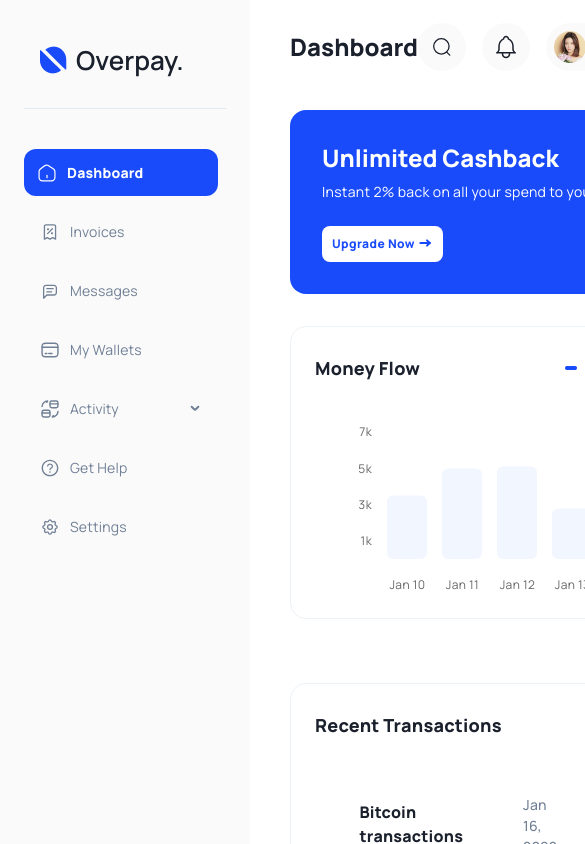
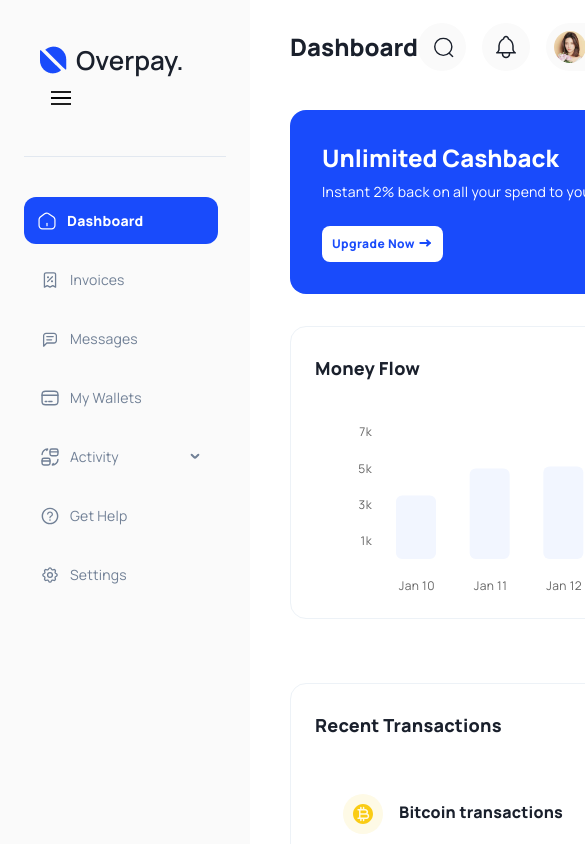
Before and after one commit to DipakGohilSimform/overpay-admin-panel, a React (Vite) app: page /admin/dashboard in a window 390 px wide. Shown: the top 844 px of the page, 585 px wide, since content can reach past the window. Built offline with nearby package versions, Linux system fonts and the light colour scheme.

Commit message:
hamburger WIP

```diff
--- a/src/components/Ant/Table/index.ts
+++ b/src/components/Ant/Table/index.ts
@@ -34,4 +34,11 @@ export const Table = styled(AntTable)`
       background-color: var(--neutral-100);
     }
   }
+  .ant-checkbox-checked .ant-checkbox-inner:after {
+    top: 48%;
+    inset-inline-start: 35%;
+    display: table;
+    width: 6px;
+    height: 10px;
+  }
 `
--- a/src/components/Header/SearchButton/SearchButton.styled.ts
+++ b/src/components/Header/SearchButton/SearchButton.styled.ts
@@ -1,8 +1,11 @@
 import styled from 'styled-components'
-import { Button } from '@/components/Ant'
 
-export const SearchButtonWrapper = styled(Button)`
-  &.ant-btn {
+export const SearchButtonWrapper = styled.button`
+  &.search {
+    position: relative;
+    max-width: 400px;
+    height: 50px;
+    margin: 0 auto;
     height: 48px;
     width: 48px;
     border-radius: 50%;
@@ -10,8 +13,68 @@ export const SearchButtonWrapper = styled(Button)`
     font-size: 24px;
     font-weight: 700;
     background: var(--neutral-60);
-    &.ant-btn-default:not(:disabled):not(.ant-btn-disabled):hover {
+    box-shadow: none;
+    color: var(--neutral-900);
+    &:hover {
       background: var(--neutral-200);
     }
   }
+  .search__field {
+    position: relative;
+    width: 40px;
+    height: 45px;
+    transition: width 0.3s ease;
+    overflow: hidden;
+  }
+
+  &.search.active .search__field {
+    width: 300px !important;
+    border-width: 2px;
+  }
+
+  .search__input {
+    position: absolute;
+    inset: 0;
+    width: 100%;
+    height: 100%;
+    padding: 5px 15px;
+    font-size: 16px;
+    font-weight: 700;
+    color: var(--neutral-900);
+    background-color: transparent;
+    border: none;
+    outline: none;
+    opacity: 0;
+    transition: width 0.3s ease;
+  }
+
+  &.search.active .search__input {
+    opacity: 1;
+  }
+
+  &.active {
+    &.search {
+      width: unset;
+      border-radius: 20px;
+    }
+  }
+
+  .search__button {
+    position: absolute;
+    top: 50%;
+    right: 5px;
+    width: 35px;
+    height: 35px;
+    font-size: 20px;
+    border-radius: 50%;
+    display: flex;
+    justify-content: center;
+    align-items: center;
+    cursor: pointer;
+    transform: translateY(-50%);
+    transition: 0.3s;
+  }
+  &.search.active .search__button {
+    right: 10px;
+  }
 `
--- a/src/components/Header/SearchButton/index.tsx
+++ b/src/components/Header/SearchButton/index.tsx
@@ -1,10 +1,53 @@
+// import { Search } from '@/components/Icons'
+// import { SearchButtonWrapper } from './SearchButton.styled'
+
+// export default function SearchButton() {
+//   return (
+//     <SearchButtonWrapper>
+//       <Search />
+//     </SearchButtonWrapper>
+//   )
+// }
+
+import { useState, useEffect } from 'react'
 import { Search } from '@/components/Icons'
 import { SearchButtonWrapper } from './SearchButton.styled'
 
 export default function SearchButton() {
+  const [isActive, setIsActive] = useState(false)
+
+  const handleToggle = () => {
+    setIsActive(!isActive)
+  }
+
+  // Close the search input when clicking outside
+  useEffect(() => {
+    const handleClickOutside = (e) => {
+      const searchWrapper = document.querySelector('.search')
+      if (searchWrapper && !searchWrapper.contains(e.target)) {
+        setIsActive(false)
+      }
+    }
+
+    document.addEventListener('click', handleClickOutside)
+    return () => {
+      document.removeEventListener('click', handleClickOutside)
+    }
+  }, [])
+
   return (
-    <SearchButtonWrapper>
-      <Search />
+    <SearchButtonWrapper className={`search ${isActive ? 'active' : ''}`}>
+      <div className="search__field">
+        <input
+          type="text"
+          className="search__input"
+          placeholder="Search..."
+          style={{ width: isActive ? '300px' : '40px' }}
+        />
+      </div>
+      <div className="search__button" onClick={handleToggle}>
+        <Search />
+      </div>
     </SearchButtonWrapper>
   )
 }
--- a/src/components/Home/index.tsx
+++ b/src/components/Home/index.tsx
@@ -142,6 +142,7 @@ export default function HomeContent() {
             dataSource={data}
             pagination={false}
             className="recent-transactions"
+            scroll={{ x: 'max-content' }}
           />
         </BorderedContainer>
       </div>
--- /dev/null
+++ b/src/components/Icons/Hamburger.tsx
@@ -0,0 +1,42 @@
+export function Hamburger() {
+  return (
+    <span className="anticon">
+      <svg
+        width="24"
+        height="24"
+        viewBox="0 0 24 24"
+        fill="none"
+        xmlns="http://www.w3.org/2000/svg"
+      >
+        <path
+          d="M3 18H21"
+          stroke="currentColor"
+          strokeWidth="2"
+          strokeLinecap="square"
+          strokeLinejoin="round"
+        />
+        <path
+          d="M3 12H21"
+          stroke="currentColor"
+          strokeWidth="2"
+          strokeLinecap="square"
+          strokeLinejoin="round"
+        />
+        <path
+          d="M3 12H21"
+          stroke="currentColor"
+          strokeWidth="2"
+          strokeLinecap="square"
+          strokeLinejoin="round"
+        />
+        <path
+          d="M3 6H21"
+          stroke="currentColor"
+          strokeWidth="2"
+          strokeLinecap="square"
+          strokeLinejoin="round"
+        />
+      </svg>
+    </span>
+  )
+}
--- a/src/components/Icons/index.ts
+++ b/src/components/Icons/index.ts
@@ -34,6 +34,7 @@ export * from './Filter'
 export * from './Forward'
 export * from './Google'
 export * from './GroupIcon'
+export * from './Hamburger'
 export * from './Invoice'
 export * from './Logout'
 export * from './Lock'
--- a/src/components/Invoice/InvoiceListing/index.tsx
+++ b/src/components/Invoice/InvoiceListing/index.tsx
@@ -1,8 +1,11 @@
 /* eslint-disable @typescript-eslint/no-explicit-any */
 /* eslint-disable @typescript-eslint/no-unused-vars */
+import { useState } from 'react'
+import { TableRowSelection } from 'antd/es/table/interface'
+import { TableProps } from 'antd'
 import { Sort } from '@/components/Icons'
 import NameContent from '@/components/Table/NameContent'
-import { Checkbox } from '@/components/Ant'
+// import { Checkbox } from '@/components/Ant'
 import Data from '@/components/Table/Data'
 import Amount from '@/components/Table/Amount'
 import Status from '@/components/Table/Status'
@@ -165,17 +168,23 @@ const data: DataType[] = [
 ]
 
 export default function InvoiceListing() {
-  const rowSelection = {
-    renderCell: () => {
-      return <Checkbox />
-    }
+  // const rowSelection = {
+  //   renderCell: () => {
+  //     // return <Checkbox />
+  //   }
+  // }
+  const rowSelection: TableProps<DataType>['rowSelection'] = {
+    getCheckboxProps: (record: DataType) => ({
+      disabled: record.name === 'Disabled User', // Column configuration not to be checked
+      name: record.name
+    })
   }
   return (
     <InvoiceListingTable
+      rowSelection={rowSelection}
       pagination={false}
       columns={columns}
       dataSource={data}
-      rowSelection={rowSelection}
     />
   )
 }
--- a/src/components/Logo/Logo.tsx
+++ b/src/components/Logo/Logo.tsx
@@ -1,32 +1,41 @@
+/* eslint-disable react/require-default-props */
+import { Link } from 'react-router-dom'
 import { LightLightLogo, DarkLightLogo, DarkDarkLogo } from './Logo.styled'
 
 export interface LogoProps {
   color: 'light-light' | 'dark-light' | 'dark-dark'
+  link?: string
 }
 
 export function Logo(props: LogoProps) {
-  const { color } = props
+  const { color, link = '#' } = props
   if (color === 'light-light') {
     return (
+      <Link to={link}>
         <LightLightLogo>
           <img src="/images/logo-light.png" alt="Overpay Logo" />
           <span>Overpay.</span>
         </LightLightLogo>
+      </Link>
     )
   }
   if (color === 'dark-light') {
     return (
+      <Link to={link}>
         <DarkLightLogo>
           <img src="/images/logo-dark.png" alt="Overpay Logo" />
           <span>Overpay.</span>
         </DarkLightLogo>
+      </Link>
     )
   }
 
   return (
+    <Link to={link}>
       <DarkDarkLogo>
         <img src="/images/logo-dark.png" alt="Overpay Logo" />
         <span>Overpay.</span>
       </DarkDarkLogo>
+    </Link>
   )
 }
--- a/src/components/Sidebar/Sidebar.tsx
+++ b/src/components/Sidebar/Sidebar.tsx
@@ -1,10 +1,19 @@
 /* eslint-disable @typescript-eslint/no-explicit-any */
-import React from 'react'
+import React, { useState } from 'react'
 import { Link, useLocation } from 'react-router-dom'
 import type { MenuProps } from 'antd'
 import { DashboardSiderStyles, SidebarMenuStyles } from './Sidebar.styled'
-import { Activity, Card, Dashboard, Invoice, Message, Question, Settings } from '../Icons'
-import { Menu } from '../Ant'
+import {
+  Activity,
+  Card,
+  Dashboard,
+  Hamburger,
+  Invoice,
+  Message,
+  Question,
+  Settings
+} from '../Icons'
+import { Button, Menu } from '../Ant'
 import { Logo } from '../Logo/Logo'
 
 type MenuItem = Required<MenuProps>['items'][number]
@@ -37,6 +46,7 @@ const primaryMenuItems: MenuItem[] = [
 ]
 
 export default function Sidebar() {
+  const [collapsed, setCollapsed] = useState(false)
   const location = useLocation()
   const currentPath: string = location.pathname
 
@@ -61,9 +71,15 @@ export default function Sidebar() {
       ?.key?.toString() || '1'
 
   return (
-    <DashboardSiderStyles width={250}>
+    <DashboardSiderStyles width={250} collapsed={collapsed} collapsedWidth="40" breakpoint="lg">
       <div className="logoContainer">
-        <Logo color="dark-dark" />
+        <Logo color="dark-dark" link="/admin/dashboard" />
+        <Button
+          type="text"
+          icon={<Hamburger />}
+          className="hamburger-close"
+          onClick={() => setCollapsed(!collapsed)}
+        />
       </div>
       <SidebarMenuStyles>
         <Menu theme="dark" mode="inline" selectedKeys={[activeKey]} items={primaryMenuItems} />
```
Lines whose indentation alone changed are shown as unchanged.
